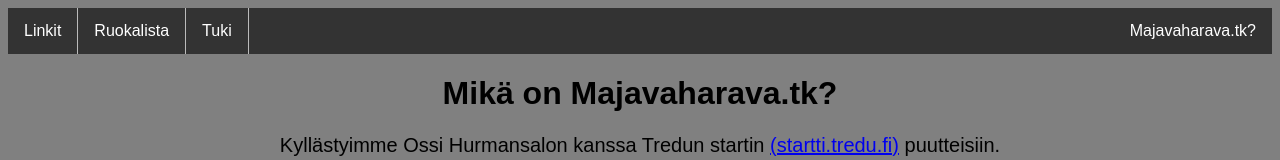
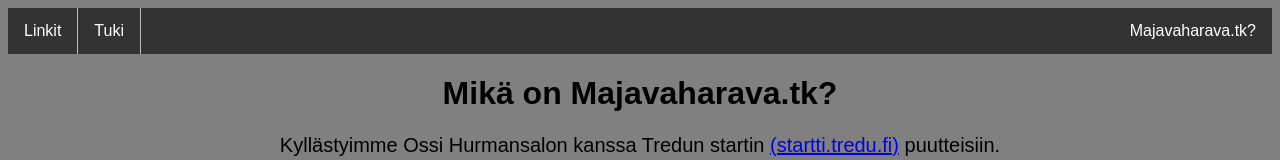
Before and after one commit to kynarininja/aino, a plain HTML site: page kurssirunko.html in a window 1280 px wide. Shown: the top 160 px of the page. Drawn offline with Linux system fonts and the light colour scheme.

Commit message:
Update kurssirunko.html

```diff
--- a/kurssirunko.html
+++ b/kurssirunko.html
@@ -65,7 +65,6 @@ font-size: 125%;
 
 <ul>
   <li><a class="active" href="index.html">Linkit</a></li>
-  <li><a href="ruokalista.html">Ruokalista</a></li>
   <li><a href="tuki.html">Tuki</a></li>
   <li style="float:right"><a href="kurssirunko.html">Majavaharava.tk?</a></li>
 </ul>
```
